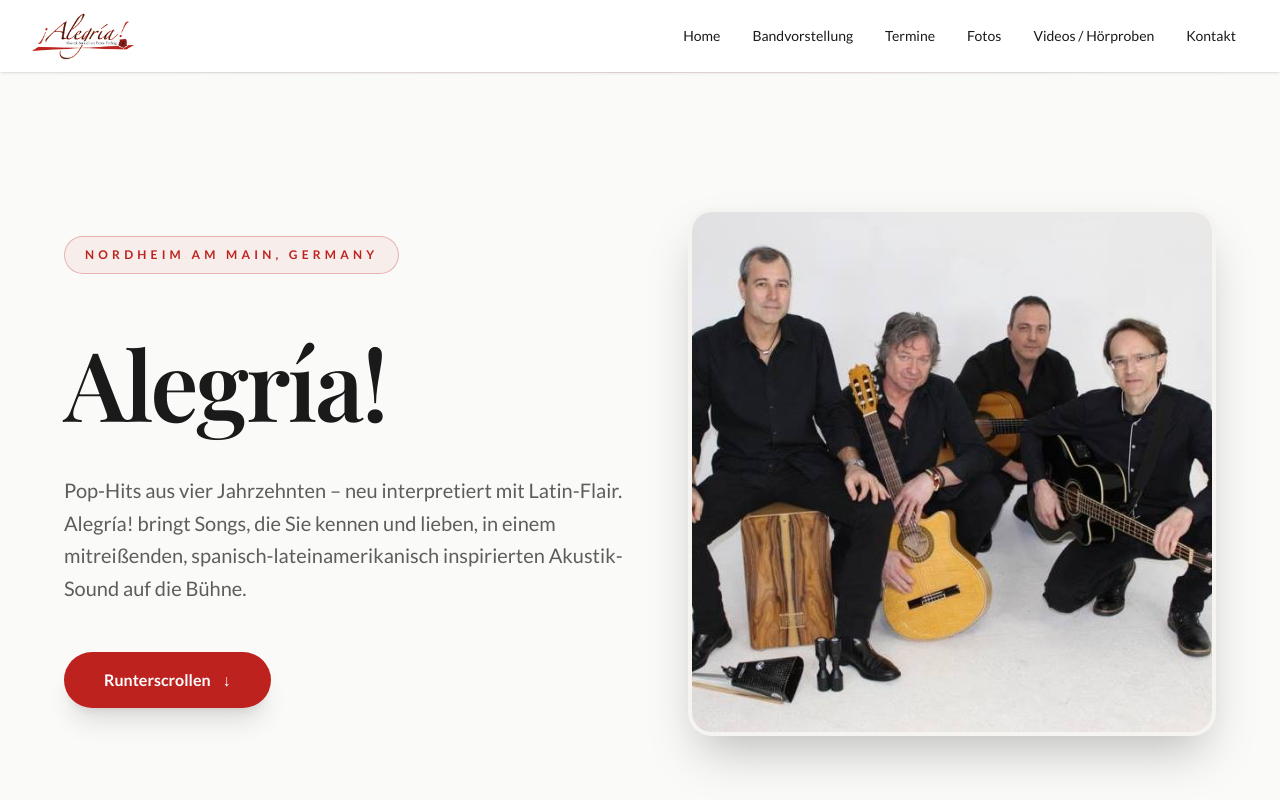
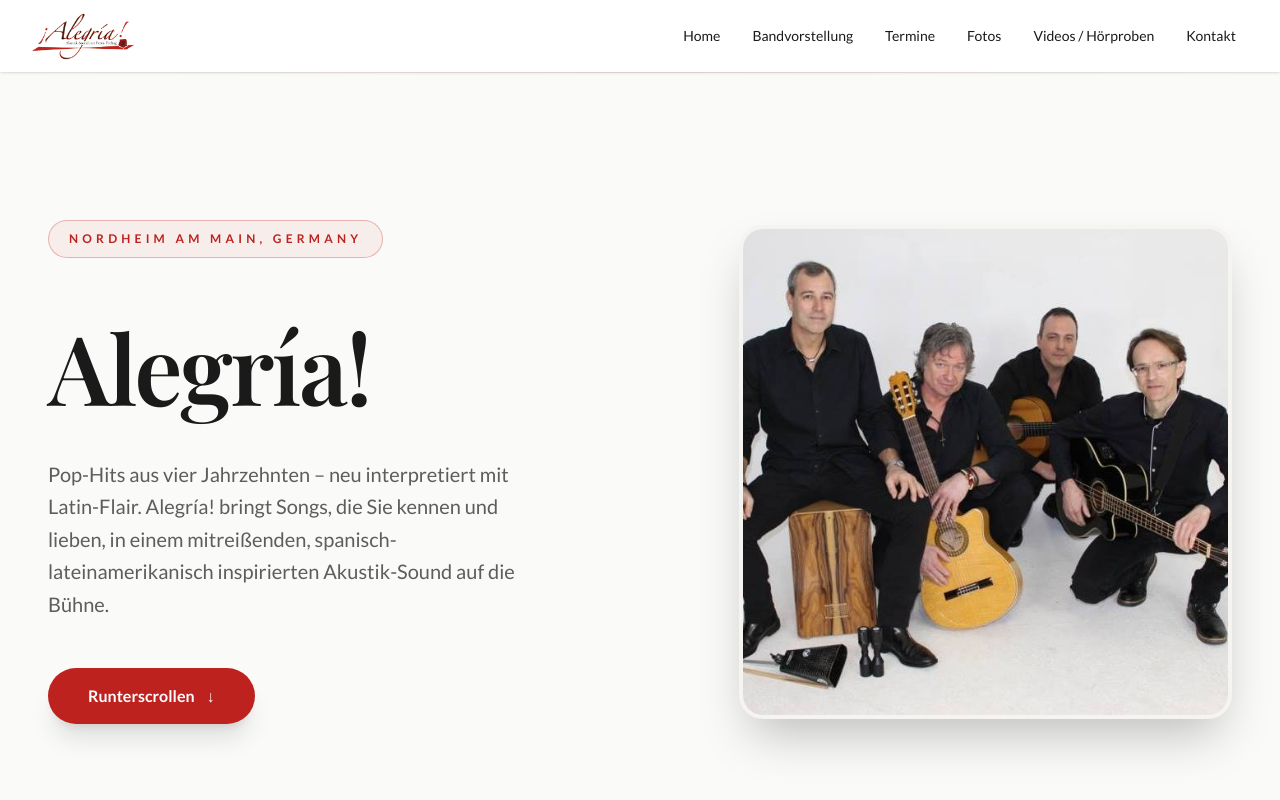
Before and after one commit to waynedevilliers/alegria-band, a Next.js app: page / in a window 1280 px wide. Shown: the top 800 px of the page. Built offline with nearby package versions, Linux system fonts and the light colour scheme.

Commit message:
style: Center text column and improve horizontal spacing/layout balance

```diff
--- a/src/components/sections/hero-section.tsx
+++ b/src/components/sections/hero-section.tsx
@@ -5,10 +5,10 @@ const heroImage = '/images/hero/hero-band-live.jpg';
 
 export function HeroSection() {
   return (
-    <section id="hero" className="relative bg-cream pt-12 sm:pt-16 lg:pt-0 lg:min-h-svh lg:flex lg:items-center lg:gap-8 lg:px-8">
+    <section id="hero" className="relative bg-cream pt-12 sm:pt-16 lg:pt-0 lg:min-h-svh lg:flex lg:items-center lg:justify-between lg:px-12">
       {/* Left Column - Text */}
-      <div className="lg:w-1/2 lg:flex lg:items-center lg:pl-8">
-        <div className="px-4 sm:px-8 py-16 sm:py-20 lg:py-0 lg:px-0 max-w-2xl">
+      <div className="lg:w-5/12 lg:flex lg:items-center">
+        <div className="px-4 sm:px-8 py-16 sm:py-20 lg:py-0 lg:px-0 max-w-xl mx-auto lg:mx-0">
           <p className="mb-4 inline-flex rounded-full border border-sangria/30 bg-sangria/5 px-5 py-2.5 text-xs font-semibold uppercase tracking-[0.35em] text-sangria">
             Nordheim am Main, Germany
           </p>
@@ -29,7 +29,7 @@ export function HeroSection() {
       </div>
 
       {/* Right Column - Image */}
-      <div className="relative lg:w-1/2 lg:min-h-svh flex items-center justify-end px-4 sm:px-8 py-12 lg:py-0 lg:px-8 lg:pr-8">
+      <div className="relative lg:w-5/12 lg:min-h-svh flex items-center justify-center px-4 sm:px-8 py-12 lg:py-0 lg:px-0">
         <div className="relative w-full max-w-md lg:max-w-none rounded-3xl overflow-hidden shadow-2xl border-4 border-sand/40 bg-cream flex items-center justify-center">
           <Image
             src={heroImage}
```
